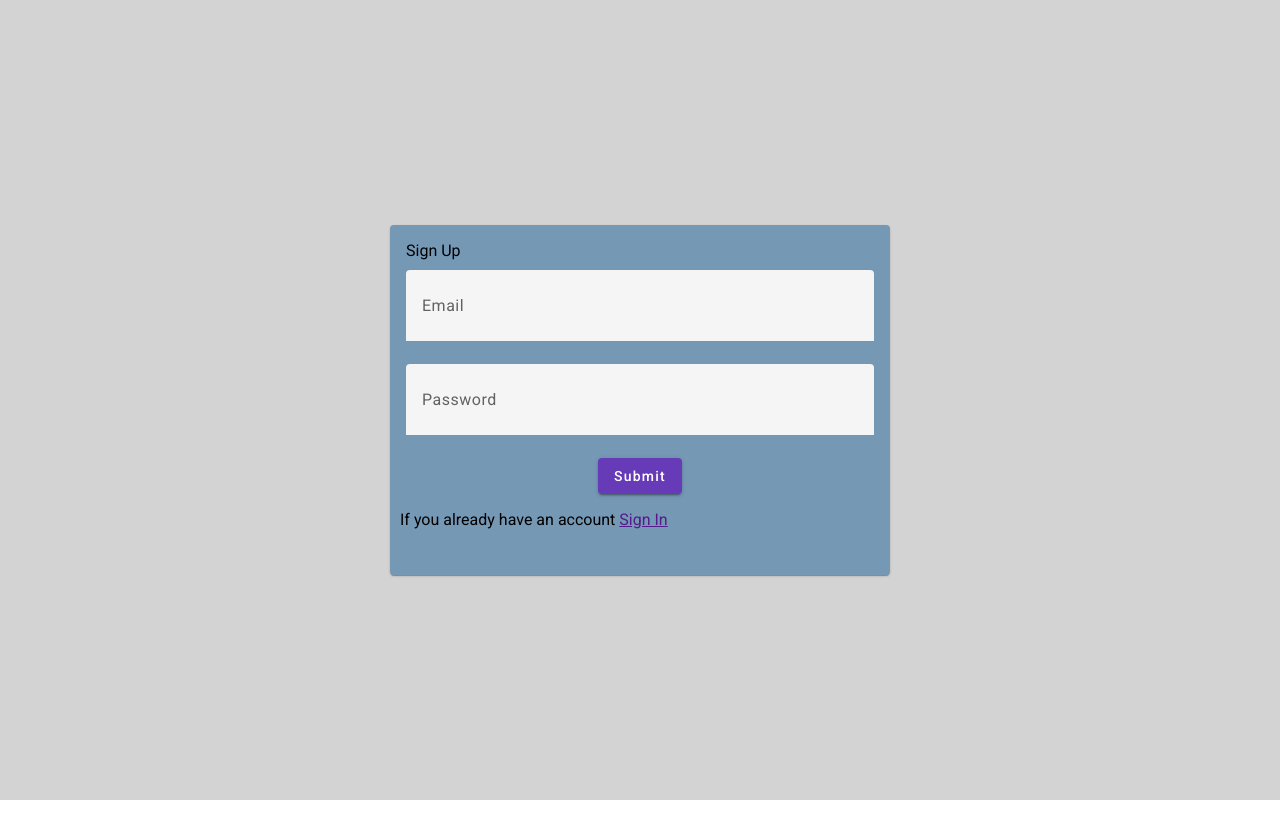
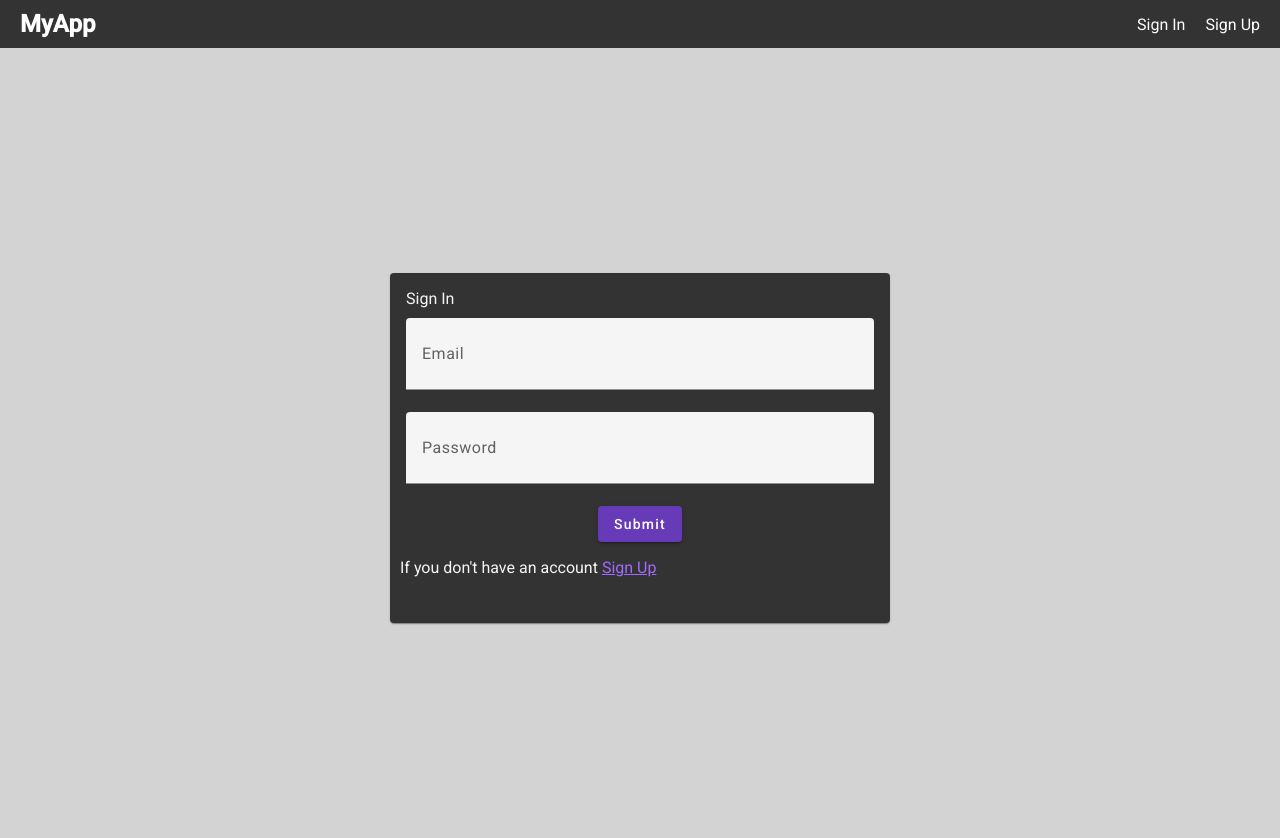
Before and after one commit to MattBrooks7/rendertutorial, an Angular app in the folder frontend/: page /signin in a window 1280 px wide. Before the commit this address led to /. Shown: the top 838 px of the page. Before the commit the page ends 800 px from the top, so only its background shows below. Built offline with nearby package versions, Linux system fonts and the light colour scheme.

Commit message:
css and header

```diff
--- a/frontend/src/app/app.component.html
+++ b/frontend/src/app/app.component.html
@@ -1 +1,3 @@
-<app-signup></app-signup>
+<app-header></app-header>
+
+<router-outlet></router-outlet>
--- a/frontend/src/app/app.component.ts
+++ b/frontend/src/app/app.component.ts
@@ -2,6 +2,7 @@ import { Component } from '@angular/core';
 import { RouterOutlet } from '@angular/router';
 import { SignupComponent } from './signup/signup.component';
 import { ReactiveFormsModule } from '@angular/forms';
+import { HeaderComponent } from "./header/header.component";
 
 @Component({
     selector: 'app-root',
@@ -11,7 +12,9 @@ import { ReactiveFormsModule } from '@angular/forms';
     imports: [
         RouterOutlet,
         SignupComponent,
-    ReactiveFormsModule],
+        ReactiveFormsModule,
+        HeaderComponent
+    ]
 })
 export class AppComponent {
   onSubmit() {
--- a/frontend/src/app/app.routes.ts
+++ b/frontend/src/app/app.routes.ts
@@ -1,3 +1,18 @@
-import { Routes } from '@angular/router';
+import { NgModule } from '@angular/core';
+import { RouterModule, Routes } from '@angular/router';
+import { HeaderComponent } from './header/header.component';
+import { SigninComponent } from './signin/signin.component';
+import { SignupComponent } from './signup/signup.component';
 
-export const routes: Routes = [];
+export const routes: Routes = [
+  { path: '', redirectTo: '/', pathMatch: 'full' },
+  { path: 'header', component: HeaderComponent },
+  { path: 'signin', component: SigninComponent },
+  { path: 'signup', component: SignupComponent }
+];
+
+@NgModule({
+  imports: [RouterModule.forRoot(routes)],
+  exports: [RouterModule]
+})
+export class AppRoutingModule { }
--- /dev/null
+++ b/frontend/src/app/header/header.component.css
@@ -0,0 +1,45 @@
+/* Basic Reset */
+* {
+  margin: 0;
+  padding: 0;
+  box-sizing: border-box;
+}
+
+/* Navbar Styles */
+.navbar {
+  background-color: #333;
+  color: #fff;
+  padding: 10px 20px;
+}
+
+.navbar-container {
+  display: flex;
+  justify-content: space-between;
+  align-items: center;
+}
+
+.logo a {
+  color: #fff;
+  text-decoration: none;
+  font-size: 1.5em;
+  font-weight: bold;
+}
+
+.nav-links {
+  list-style: none;
+  display: flex;
+}
+
+.nav-links li {
+  margin-left: 20px;
+}
+
+.nav-links a {
+  color: #fff;
+  text-decoration: none;
+  font-size: 1em;
+}
+
+.nav-links a:hover {
+  text-decoration: underline;
+}
--- /dev/null
+++ b/frontend/src/app/header/header.component.html
@@ -0,0 +1,11 @@
+<nav class="navbar">
+  <div class="navbar-container">
+    <div class="logo">
+      <a routerLink="/">MyApp</a>
+    </div>
+    <ul class="nav-links">
+      <li><a routerLink="/signin">Sign In</a></li>
+      <li><a routerLink="/signup">Sign Up</a></li>
+    </ul>
+  </div>
+</nav>
--- a/frontend/src/app/signin/signin.component.css
+++ b/frontend/src/app/signin/signin.component.css
@@ -0,0 +1,58 @@
+.card-container {
+  display: flex;
+  justify-content: center;
+  align-items: center;
+  width: 100%;
+  height: 100vh;
+  background-color: lightgrey;
+  overflow: hidden; /* Prevent overflow */
+}
+
+mat-card {
+  min-width: 150px;
+  max-width: 500px;
+  width: 100%;
+  height: 350px; /* Adjust this height as needed */
+  background-color: #333;
+  overflow: hidden; /* Ensure no overflow */
+}
+
+.mat-card-content {
+  height: calc(100% - 72px); /* Adjust to fit your content */
+  overflow: hidden; /* Ensure no overflow */
+}
+
+mat-form-field {
+  width: 100%;
+}
+
+mat-label {
+  line-height: 1.5;
+  padding: 0;
+}
+
+input {
+  padding: 8px 0;
+}
+
+.button-container {
+  display: flex;
+  justify-content: center;
+  align-items: center;
+}
+
+mat-card-header {
+  padding-bottom: 10px;
+}
+
+mat-card-footer {
+  padding-left: 10px;
+}
+
+.text {
+  color: whitesmoke;
+}
+
+.hrefText {
+  color: #a16aff;
+}
--- a/frontend/src/app/signin/signin.component.html
+++ b/frontend/src/app/signin/signin.component.html
@@ -1 +1,29 @@
-<p>signin works!</p>
+<div class="card-container">
+
+  <mat-card>
+
+    <mat-card-header class="text">Sign In</mat-card-header>
+
+    <mat-card-content>
+      <form [formGroup]="signupForm" (ngSubmit)="onSubmit()">
+
+        <mat-form-field>
+          <input matInput type="text" formControlName="email" placeholder="Email">
+        </mat-form-field>
+
+        <mat-form-field>
+          <input matInput type="password" formControlName="password" placeholder="Password">
+        </mat-form-field>
+        <div class="button-container">
+          <button mat-raised-button color="primary" type="submit">Submit</button>
+        </div>
+      </form>
+    </mat-card-content>
+
+    <mat-card-footer>
+      <p class="text">If you don't have an account <a class="hrefText" href="/signup">Sign Up</a></p>
+    </mat-card-footer>
+
+  </mat-card>
+
+</div>
--- a/frontend/src/app/signin/signin.component.ts
+++ b/frontend/src/app/signin/signin.component.ts
@@ -1,12 +1,43 @@
-import { Component } from '@angular/core';
+import { Component, OnInit } from '@angular/core';
+import { FormBuilder, FormGroup, Validators } from '@angular/forms';
+import { FormsModule, ReactiveFormsModule } from '@angular/forms';
+import { MatButtonModule } from '@angular/material/button';
+import { MatInputModule } from '@angular/material/input';
+import { MatFormFieldModule } from '@angular/material/form-field';
+import { MatCardModule } from '@angular/material/card';
+import { MatToolbarModule } from '@angular/material/toolbar';
 
 @Component({
   selector: 'app-signin',
   standalone: true,
-  imports: [],
+  imports: [
+    ReactiveFormsModule,
+    FormsModule,
+    MatToolbarModule,
+    MatCardModule,
+    MatFormFieldModule,
+    MatInputModule,
+    MatButtonModule,
+  ],
   templateUrl: './signin.component.html',
   styleUrl: './signin.component.css'
 })
 export class SigninComponent {
+  signupForm!: FormGroup;
 
+  constructor(private fb: FormBuilder) {}
+
+  ngOnInit(): void {
+    this.signupForm = this.fb.group({
+      firstName: ['', Validators.required],
+      lastName: ['', Validators.required],
+      email: ['', [Validators.required, Validators.email]],
+      password: ['', [Validators.required, Validators.minLength(6)]],
+      confirmPassword: ['', Validators.required],
+    });
+  }
+
+  onSubmit() {
+    console.log(this.signupForm.value);
+  }
 }
--- a/frontend/src/app/signup/signup.component.css
+++ b/frontend/src/app/signup/signup.component.css
@@ -15,7 +15,7 @@ mat-card {
   min-height: 200px;
   max-height: 500px;
   height: 350px;
-  background-color: rgb(117, 152, 181);
+  background-color: #333;
 }
 
 mat-form-field {
@@ -44,3 +44,16 @@ mat-card-header {
 mat-card-footer {
   padding-left: 10px;
 }
+
+
+.text {
+  color: whitesmoke
+}
+
+.hrefText {
+  color: #a16aff
+}
+
+body, html {
+  overflow: hidden;
+}
--- a/frontend/src/app/signup/signup.component.html
+++ b/frontend/src/app/signup/signup.component.html
@@ -2,7 +2,7 @@
 
   <mat-card>
 
-    <mat-card-header>Sign Up</mat-card-header>
+    <mat-card-header class="text">Sign Up</mat-card-header>
 
     <mat-card-content>
       <form [formGroup]="signupForm" (ngSubmit)="onSubmit()">
@@ -21,7 +21,7 @@
     </mat-card-content>
 
     <mat-card-footer>
-      <p>If you already have an account <a href="">Sign In</a></p>
+      <p class="text">If you already have an account <a class="hrefText" href="/signin">Sign In</a></p>
     </mat-card-footer>
 
   </mat-card>
```
Also changed, not shown: frontend/src/app/header/header.component.ts (added, +12 -0 lines), 1 other file (tests, documents, lock files or other folders). Lines whose indentation alone changed are shown as unchanged.
